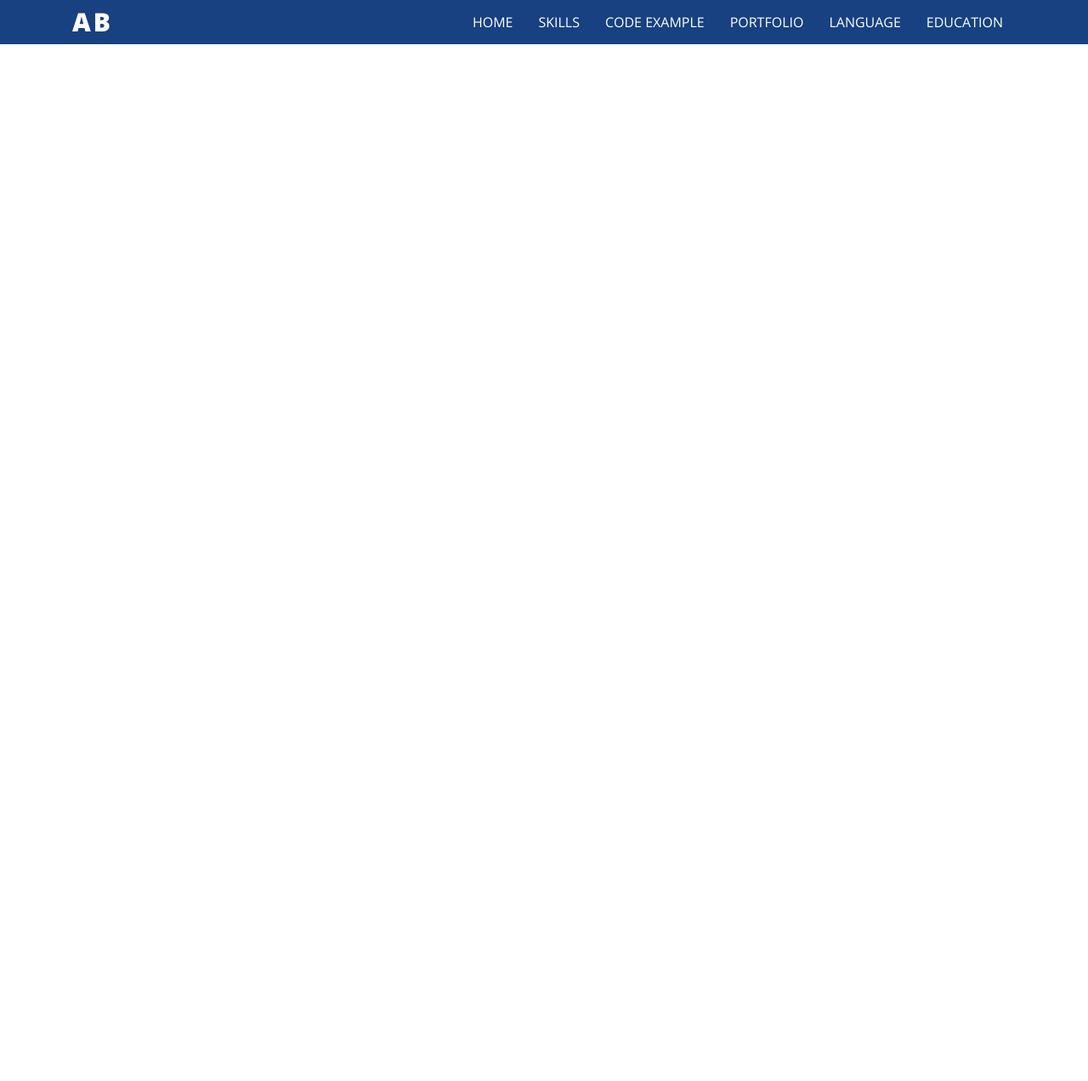
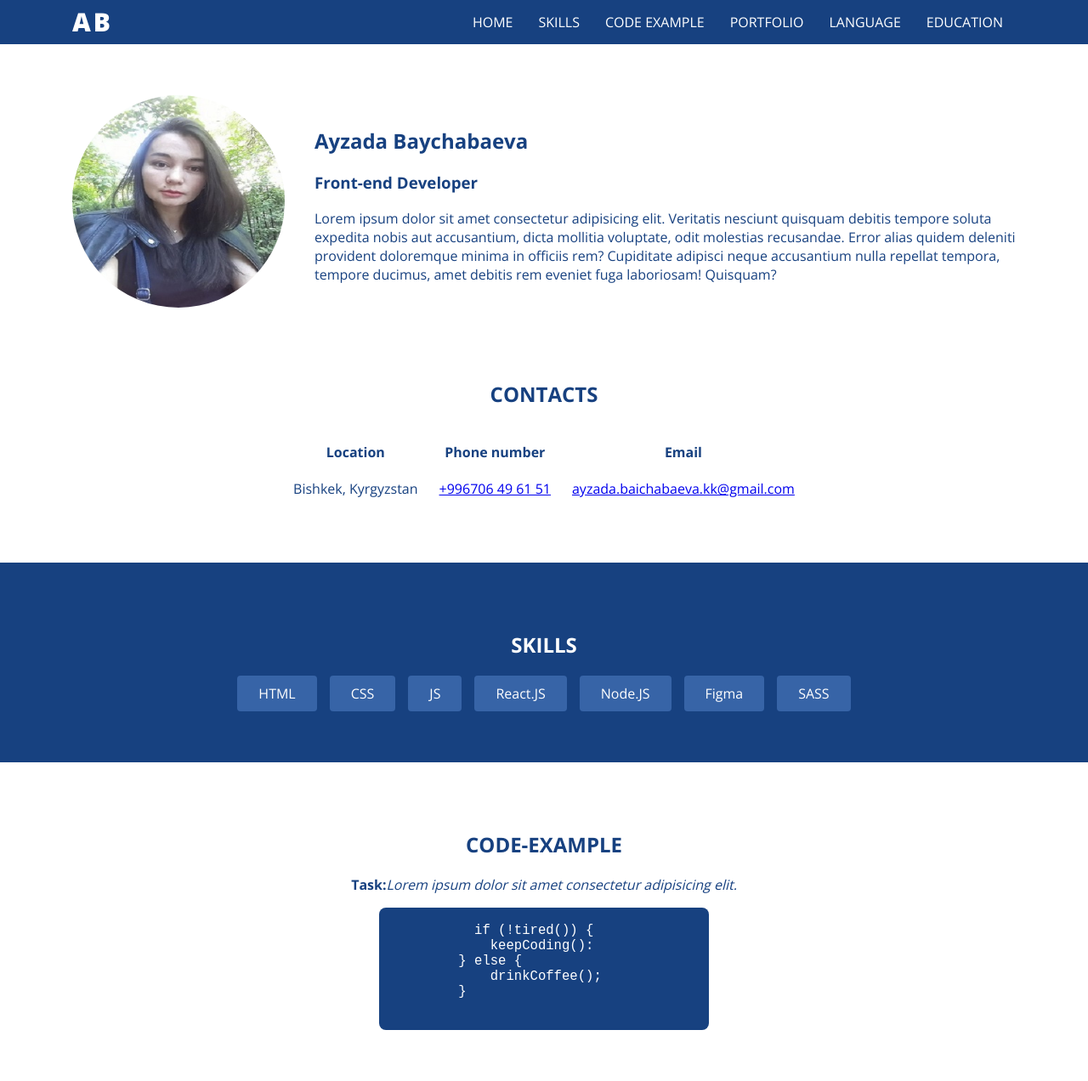
Before and after one commit to Ayzadaa/portfolio, a plain HTML site: page index.html in a window 1280 px wide. Shown: the whole page at 85% size. Before the commit the page ends 800 px from the top, so only its background shows below. Drawn offline with nearby package versions, Linux system fonts and the light colour scheme.

Commit message:
Add: intro, contacts, skills, code

```diff
--- a/css/style.css
+++ b/css/style.css
@@ -14,6 +14,7 @@
 }
 body {
   margin: 0;
+  padding: 0;
   font-family: "Open Sans", sans-serif;
   color: var(--accent);
 }
@@ -23,6 +24,12 @@
   margin: 0 auto;
   padding: 0 15px;
 }
+
+.section-title {
+  text-transform: uppercase;
+  text-align: center;
+}
+
 .header {
   background-color: var(--accent);
 }
@@ -69,3 +76,82 @@
 .header-menu-link:hover {
   background-color: var(--accent-light);
 }
+
+.intro-inner {
+  display: flex;
+  justify-content: center;
+  align-items: center;
+  gap: 35px;
+}
+.intro {
+  padding: 60px 0;
+}
+.intro-left {
+  width: 40%;
+}
+.intro-img {
+  width: 250px;
+  height: 250px;
+  border-radius: 50%;
+}
+.intro-right {
+  width: 60%;
+}
+.intro-right h1,
+.intro-right h3 {
+  margin: 0 0 10px;
+}
+
+.section {
+  padding: 60px 0;
+}
+.contacts ul {
+  display: flex;
+  justify-content: center;
+  gap: 25px;
+  margin: 0;
+  padding: 0;
+  list-style: none;
+  text-align: center;
+}
+.contacts {
+  margin-bottom: 60px;
+}
+
+.skills {
+  color: var(--pure-white);
+  background-color: var(--accent);
+}
+.skills ul {
+  display: flex;
+  justify-content: center;
+  flex-wrap: wrap;
+  margin: 0;
+  padding: 0;
+  list-style: none;
+  gap: 15px;
+}
+.skills li {
+  padding: 10px 25px;
+  background-color: var(--accent-light);
+  border-radius: 4px;
+}
+
+.code-example {
+  text-align: center;
+}
+.code-example p {
+  font-style: italic;
+}
+.code-example b {
+  font-style: normal;
+}
+.code-example pre {
+  width: 35%;
+  margin: 0 auto;
+  text-align: left;
+  font-size: 1.2em;
+  background-color: var(--accent);
+  color: var(--pure-white);
+  border-radius: 8px;
+}
--- a/index.html
+++ b/index.html
@@ -41,5 +41,84 @@
         </nav>
       </div>
     </header>
+
+    <section class="intro">
+      <div class="container">
+        <div class="intro-inner">
+          <div class="intro-left">
+            <img class="intro-img" src="images/photo.jpg" alt="Ayzada" />
+          </div>
+          <div class="intro-text">
+            <h1>Ayzada Baychabaeva</h1>
+            <h3>Front-end Developer</h3>
+            <p>
+              Lorem ipsum dolor sit amet consectetur adipisicing elit. Veritatis
+              nesciunt quisquam debitis tempore soluta expedita nobis aut
+              accusantium, dicta mollitia voluptate, odit molestias recusandae.
+              Error alias quidem deleniti provident doloremque minima in
+              officiis rem? Cupiditate adipisci neque accusantium nulla repellat
+              tempora, tempore ducimus, amet debitis rem eveniet fuga
+              laboriosam! Quisquam?
+            </p>
+          </div>
+        </div>
+      </div>
+    </section>
+
+    <section class="contacts">
+      <div class="container">
+        <h2 class="section-title">Contacts</h2>
+        <ul>
+          <li>
+            <h4>Location</h4>
+            <p>Bishkek, Kyrgyzstan</p>
+          </li>
+          <li>
+            <h4>Phone number</h4>
+            <a href="tel: +996706496151">+996706 49 61 51</a>
+          </li>
+          <li>
+            <h4>Email</h4>
+            <a href="mailto: ayzada.baichabaeva.kk@gmail.com"
+              >ayzada.baichabaeva.kk@gmail.com</a
+            >
+          </li>
+        </ul>
+      </div>
+    </section>
+
+    <section id="skills" class="skills section">
+      <div class="container">
+        <h2 class="section-title">Skills</h2>
+        <ul>
+          <li>HTML</li>
+          <li>CSS</li>
+          <li>JS</li>
+          <li>React.JS</li>
+          <li>Node.JS</li>
+          <li>Figma</li>
+          <li>SASS</li>
+        </ul>
+      </div>
+    </section>
+
+    <section id="code" class="code-example section">
+      <div class="container">
+        <h2 class="section-title">Code-Example</h2>
+        <p>
+          <b>Task:</b>Lorem ipsum dolor sit amet consectetur adipisicing elit.
+        </p>
+
+        <pre>
+          <code>
+            if (!tired()) {
+              keepCoding():
+          } else {
+              drinkCoffee();
+          }
+          </code>
+        </pre>
+      </div>
+    </section>
   </body>
 </html>
```
Also changed, not shown: images/photo.jpg (added). Lines whose indentation alone changed are shown as unchanged.
